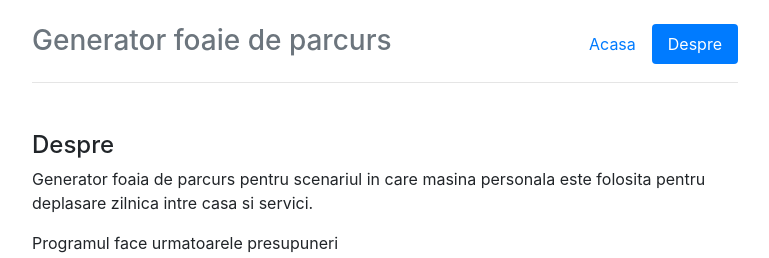
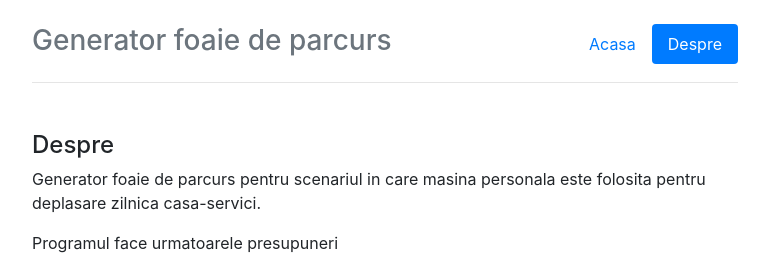
Before and after one commit to adam-gligor/foaie-de-parcurs, a React (Create React App) app: page /about in a window 1280 px wide. Shown: the top 258 px of the page, without its empty margins (255-1024 px from the left). Built offline with nearby package versions, Linux system fonts and the light colour scheme.

Commit message:
fix typo

```diff
--- a/src/scenes/about/Index.tsx
+++ b/src/scenes/about/Index.tsx
@@ -12,7 +12,7 @@ class Index extends React.Component {
               Despre
             </h4>
             <p>
-              Generator foaia de parcurs pentru scenariul in care masina personala este folosita pentru deplasare zilnica intre casa si servici.
+              Generator foaie de parcurs pentru scenariul in care masina personala este folosita pentru deplasare zilnica casa-servici.
             </p>
             Programul face urmatoarele presupuneri
             <br />
```
